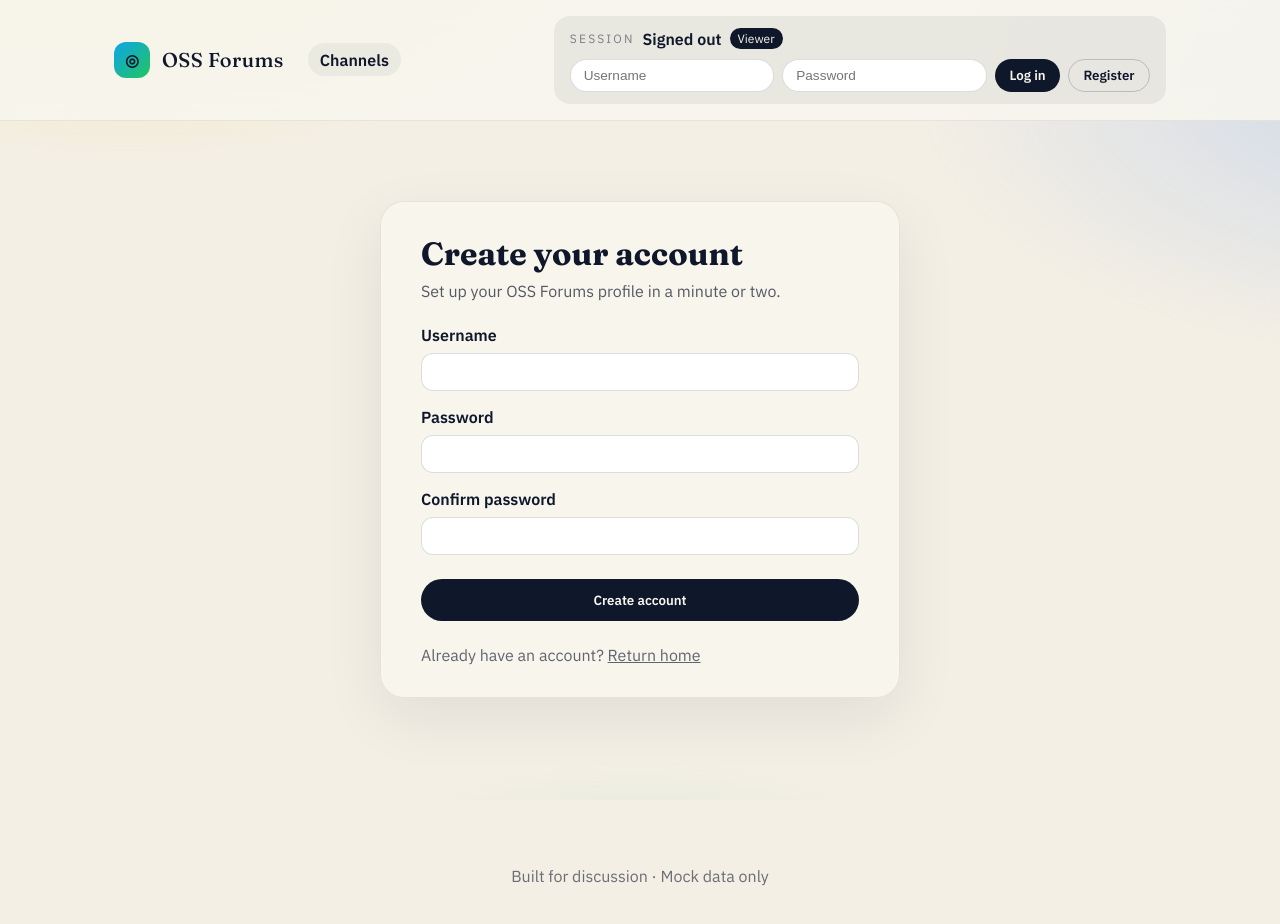
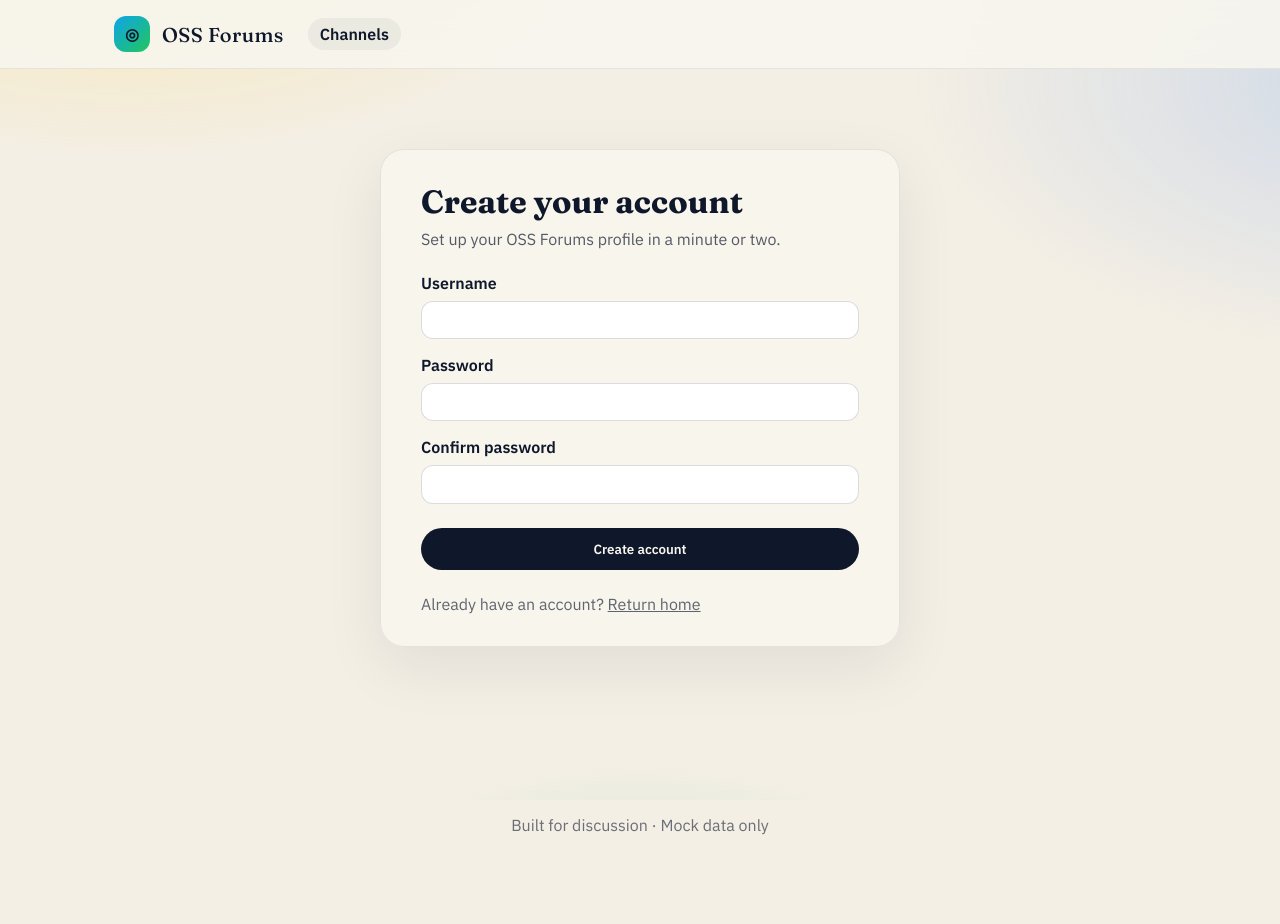
Before and after one commit to nexfortisme/oss-forums, a Vue app in the folder apps/web/: page /register in a window 1280 px wide. After the commit the page ends 875 px from the top, so only its background shows below. Built offline with nearby package versions, Linux system fonts and the light colour scheme; no server answers.

Commit message:
Added another check for checking that the page is in demo mode

```diff
--- a/apps/web/src/stores/auth.ts
+++ b/apps/web/src/stores/auth.ts
@@ -24,8 +24,10 @@ export const useAuthStore = defineStore('auth', () => {
 
   const isAuthenticated = computed(() => Boolean(currentUser.value))
 
+  const demoMode = ref(false)
+
   const isExcludedDomain = computed(() => {
-    return excludedDomains.includes(window.location.hostname)
+    return excludedDomains.includes(window.location.hostname) || demoMode.value
   })
 
   const setSession = (userPayload: User) => {
@@ -69,6 +71,10 @@ export const useAuthStore = defineStore('auth', () => {
       console.log('error', err)
       currentUser.value = null
       // error.value = err instanceof Error ? err.message : 'Failed to load session.'
+
+      // Assuming demo mode if there is an error loading the session
+      demoMode.value = true
+
       return false
     }
   }
```
